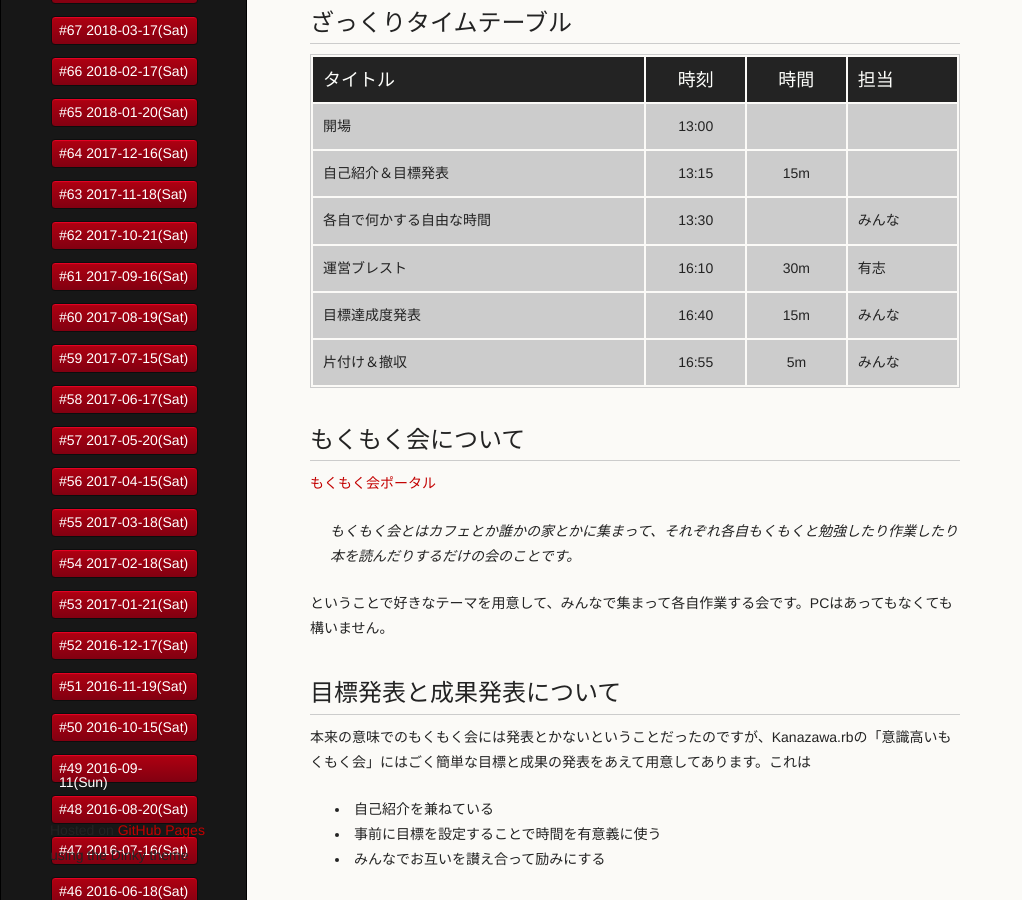
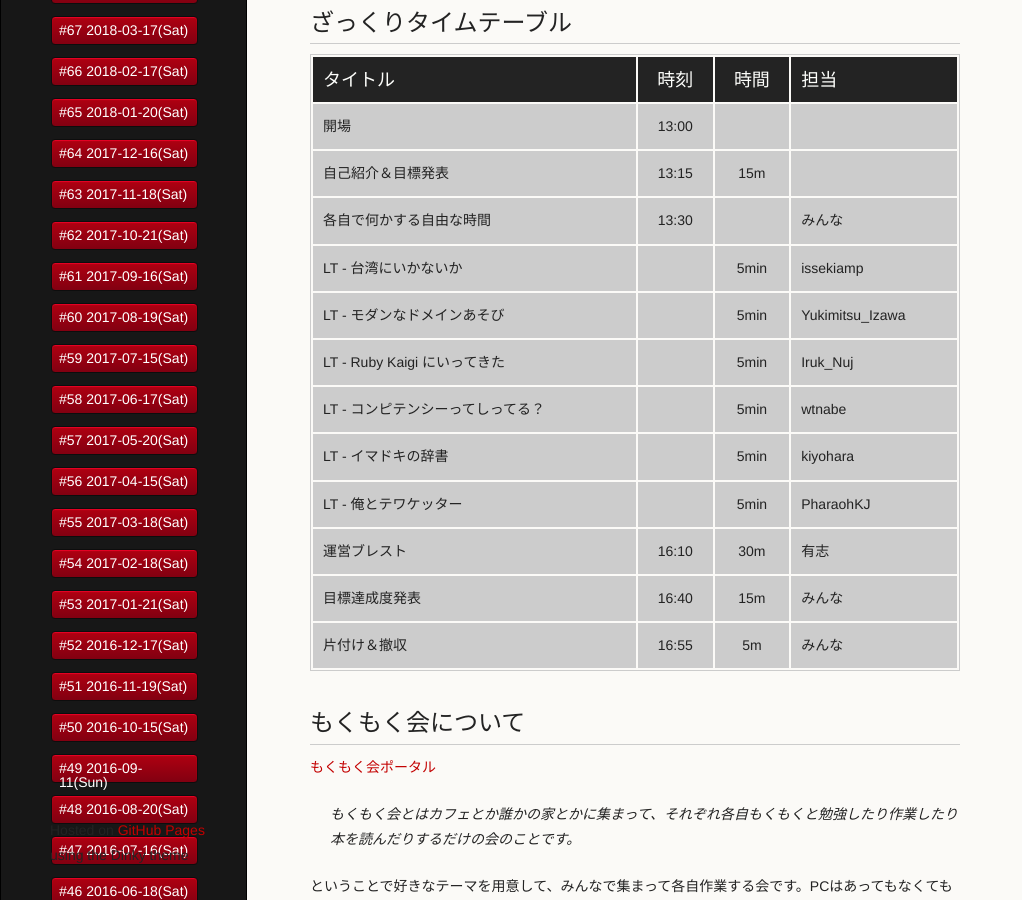
Before and after one commit to kanazawarb/meetup, a Jekyll site: the page built from 81/index.md, in a window 1280 px wide and 900 px high, scrolled down 774 px. Shown: the whole window, without its empty margins (0-1022 px from the left). Built offline with Jekyll 4.4.1, drawn with Linux system fonts in a browser that asks for light colours; a script that is not in the unit is left out.

Commit message:
update meetup 81 schedule

```diff
--- a/81/index.md
+++ b/81/index.md
@@ -47,6 +47,12 @@ Kanazawa.rbの意識高いもくもく会には以下のような特徴があり
 | 開場                              | 13:00 |      |                                                         |
 | 自己紹介＆目標発表                | 13:15 | 15m  |                                                         |
 | 各自で何かする自由な時間          | 13:30 |      | みんな                                                  |
+| LT - 台湾にいかないか              || 5min | issekiamp        |
+| LT - モダンなドメインあそび        || 5min | Yukimitsu\_Izawa |
+| LT - Ruby Kaigi にいってきた       || 5min | Iruk\_Nuj        |
+| LT - コンピテンシーってしってる？  || 5min | wtnabe           |
+| LT - イマドキの辞書                || 5min | kiyohara         |
+| LT - 俺とテワケッター              || 5min | PharaohKJ        |
 | 運営ブレスト                      | 16:10 | 30m  | 有志                                                    |
 | 目標達成度発表                    | 16:40 | 15m  | みんな                                                  |
 | 片付け＆撤収                      | 16:55 | 5m   | みんな                                                  |
```
